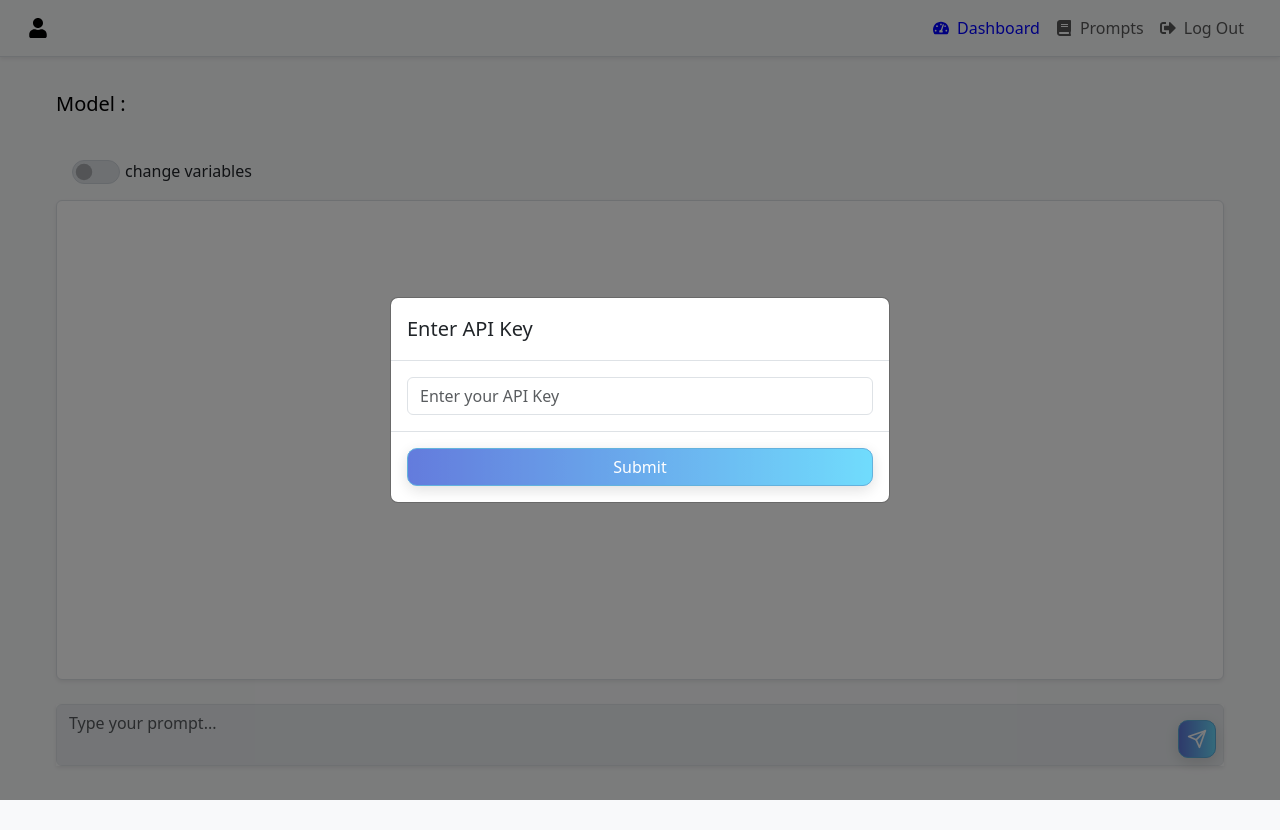
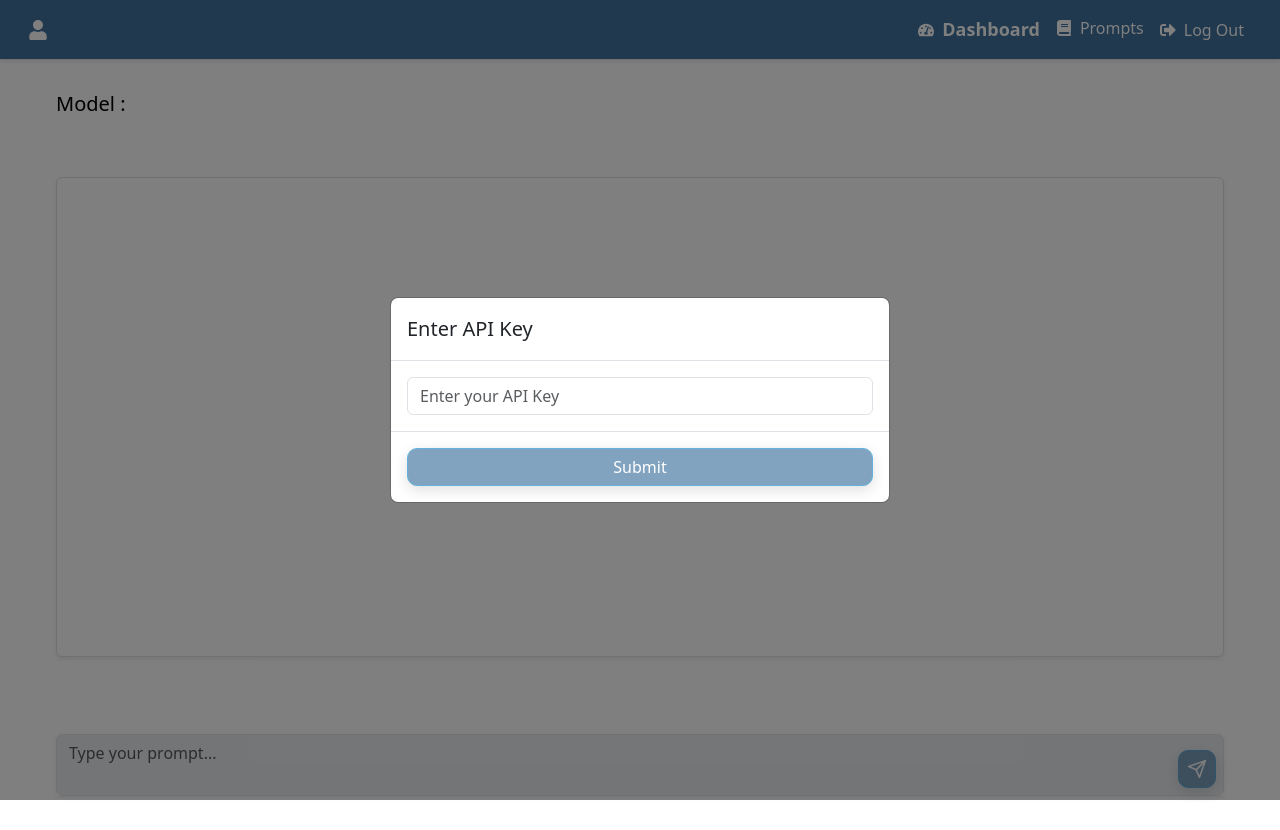
Before and after one commit to PADMANABAN5/tiny-magic, a React (Create React App) app: page /dashboard in a window 1280 px wide. Built offline with nearby package versions, Linux system fonts and the light colour scheme.

Commit message:
theme changed

```diff
--- a/src/components/Sidebar.jsx
+++ b/src/components/Sidebar.jsx
@@ -10,7 +10,7 @@ import {
 
 function Sidebar() {
   const location = useLocation();
-  const username = localStorage.getItem("username");
+  const username = sessionStorage.getItem("username");
   const [isMobile, setIsMobile] = useState(window.innerWidth < 768);
 
   useEffect(() => {
@@ -22,7 +22,7 @@ function Sidebar() {
   }, []);
 
   return (
-    <nav className="navbar navbar-expand-lg navbar-light bg-light fixed-top border-bottom shadow-sm px-3">
+    <nav className="navbar navbar-expand-lg navbar-light fixed-top border-bottom shadow-sm px-3">
       <div className="container-fluid">
         <span className="navbar-brand d-flex align-items-center">
           <FaUser className="me-2" />
@@ -53,8 +53,8 @@ function Sidebar() {
               to="/"
               className="nav-link d-flex align-items-center"
               onClick={() => {
-                localStorage.removeItem("chatHistory");
-                localStorage.clear();
+                sessionStorage.removeItem("chatHistory");
+                sessionStorage.clear();
 
               }}
             >
--- a/src/pages/Dashboard.jsx
+++ b/src/pages/Dashboard.jsx
@@ -15,10 +15,10 @@ function Dashboard() {
   const [prompt, setPrompt] = useState("");
   const [chatHistory, setChatHistory] = useState([]);
   const chatEndRef = useRef(null);
-  const model = localStorage.getItem("selectedModel");
+  const model = sessionStorage.getItem("selectedModel");
   const [selectedModel, setSelectedModel] = useState(model);
   const [selectedPrompt, setSelectedPrompt] = useState("conceptMentor");
-  const username = localStorage.getItem("username");
+  const username = sessionStorage.getItem("username");
   const [llmContent, setLlmContent] = useState("");
   const [interactionCompleted, setInteractionCompleted] = useState(false);
   const [sessionHistory, setSessionHistory] = useState([]);
@@ -27,7 +27,7 @@ function Dashboard() {
 
   const [isLoading, setIsLoading] = useState(false);
   const [showApiKeyPopup, setShowApiKeyPopup] = useState(
-    !localStorage.getItem(`apiKey_${username}`)
+    !sessionStorage.getItem(`apiKey_${username}`)
   );
   const [apiKey, setApiKey] = useState("");
   const [apiKeyError, setApiKeyError] = useState("");
@@ -84,7 +84,7 @@ function Dashboard() {
       return;
     }
 
-    const existingApiKeys = JSON.parse(localStorage.getItem("apiKeys") || "{}");
+    const existingApiKeys = JSON.parse(sessionStorage.getItem("apiKeys") || "{}");
 
     const isKeyUsed = Object.entries(existingApiKeys).some(
       ([storedUsername, storedApiKey]) =>
@@ -96,10 +96,10 @@ function Dashboard() {
       return;
     }
 
-    localStorage.setItem(`apiKey_${username}`, apiKey);
+    sessionStorage.setItem(`apiKey_${username}`, apiKey);
 
     existingApiKeys[username] = apiKey;
-    localStorage.setItem("apiKeys", JSON.stringify(existingApiKeys));
+    sessionStorage.setItem("apiKeys", JSON.stringify(existingApiKeys));
 
     setShowApiKeyPopup(false);
     setApiKeyError("");
@@ -176,7 +176,7 @@ function Dashboard() {
           ...prev,
           { user: prompt, system: initialResponse.apiResponseText },
         ];
-        localStorage.setItem("chatHistory", JSON.stringify(updatedHistory));
+        sessionStorage.setItem("chatHistory", JSON.stringify(updatedHistory));
         return updatedHistory;
       });
 
@@ -227,7 +227,7 @@ function Dashboard() {
           ...prev,
           { user: prompt, system: assessmentResponse.apiResponseText },
         ];
-        localStorage.setItem("chatHistory", JSON.stringify(updatedHistory));
+        sessionStorage.setItem("chatHistory", JSON.stringify(updatedHistory));
         return updatedHistory;
       });
 
@@ -273,12 +273,12 @@ function Dashboard() {
       }
     };
 
-    if (username && localStorage.getItem(`apiKey_${username}`)) {
+    if (username && sessionStorage.getItem(`apiKey_${username}`)) {
       fetchChatHistory();
     }
   }, [username]);
   useEffect(() => {
-  const savedChatHistory = localStorage.getItem("chatHistory");
+  const savedChatHistory = sessionStorage.getItem("chatHistory");
   if (savedChatHistory) {
     setChatHistory(JSON.parse(savedChatHistory));
   }
@@ -389,7 +389,7 @@ function Dashboard() {
     if (
       username &&
       selectedModel &&
-      localStorage.getItem(`apiKey_${username}`)
+      sessionStorage.getItem(`apiKey_${username}`)
     ) {
       initiateFirstMentorMessage();
     }
@@ -434,14 +434,14 @@ function Dashboard() {
       )}
 
       <Sidebar />
-      <div className="flex-grow-1 p-4 d-flex flex-column position-relative">
-        <div className="mb-3 mt-5">
+      <div className="flex-grow-1 p-4 d-flex flex-column position-relative dashboard-content">
+        <div className="mt-5">
           <h5 className="text-primary">
             <span style={{ color: "black" }}>Model : </span>
             {selectedModel}
           </h5>
         </div>
-        {prompt === '' && (
+        {/* {prompt === '' && (
         <div className="form-check form-switch m-3" style={{ marginRight: "10%" }}>
         <input
           className="form-check-input"
@@ -462,7 +462,7 @@ function Dashboard() {
           change variables
         </label>
       </div>
-        )}
+        )} */}
         <div
           id="chat-history"
           className="chat-history flex-grow-1 overflow-auto p-3 border rounded shadow-sm bg-white"
--- a/src/pages/Login.jsx
+++ b/src/pages/Login.jsx
@@ -13,7 +13,8 @@ function Login() {
 
   const handleSubmit = (e) => {
     e.preventDefault();
-
+    sessionStorage.clear();
+    sessionStorage.clear();
     const emailRegex = /^[^\s@]+@[^\s@]+\.[^\s@]+$/;
     if (!emailRegex.test(email)) {
       setError("Please enter a valid email.");
@@ -35,8 +36,8 @@ function Login() {
 
   const handleModelSelection = () => {
     if (selectedModel) {
-      localStorage.setItem("selectedModel", selectedModel);
-      localStorage.setItem("username", email);
+      sessionStorage.setItem("selectedModel", selectedModel);
+      sessionStorage.setItem("username", email);
       navigate("/dashboard", {
         state: { selectedModel, username: "PADMANABAN" },
       });
--- a/src/pages/Variables.jsx
+++ b/src/pages/Variables.jsx
@@ -26,9 +26,9 @@ function Variables() {
   const [currentPage, setCurrentPage] = useState(1);
   const rowsPerPage = 8;
 
-  // Load data from localStorage only on first render
+  // Load data from sessionStorage only on first render
   useEffect(() => {
-    const savedData = localStorage.getItem("variables");
+    const savedData = sessionStorage.getItem("variables");
     if (savedData) {
       try {
         const parsed = JSON.parse(savedData);
@@ -36,18 +36,18 @@ function Variables() {
           setVariables(parsed);
         }
       } catch (err) {
-        console.error("Invalid JSON in localStorage:", err);
+        console.error("Invalid JSON in sessionStorage:", err);
       }
     }
   }, []);
 
-  // Save to localStorage ONLY after first load (skip during load)
+  // Save to sessionStorage ONLY after first load (skip during load)
   useEffect(() => {
     if (isInitialMount.current) {
       isInitialMount.current = false;
       return;
     }
-    localStorage.setItem("variables", JSON.stringify(variables));
+    sessionStorage.setItem("variables", JSON.stringify(variables));
   }, [variables]);
 
   // Function to save a single new variable to the server
--- a/src/pages/prompt.jsx
+++ b/src/pages/prompt.jsx
@@ -4,8 +4,8 @@ import { Tab, Nav, Row, Col, Button } from 'react-bootstrap';
 import { FaEdit, FaSave, FaEye, FaSyncAlt } from 'react-icons/fa';
 import axios from 'axios';
 
-const username = localStorage.getItem("username");
-
+const username = sessionStorage.getItem("username");
+console.log(username)
 const initialTexts = {
   tab1: { label: 'Concept mentor', content: '' },
   tab2: { label: 'Assessment prompt', content: '' },
@@ -386,7 +386,7 @@ function Prompt() {
     setLoadingTabs(prev => ({ ...prev, [tabKey]: true }));
 
     try {
-      const url = `https://tinymagiq-backend.onrender.com/api/templates/defaults?templateType=${templateType}`;
+      const url = `${process.env.REACT_APP_API_LINK}/templates/defaults?templateType=${templateType}`;
       const response = await axios.get(url);
 
       let content = response.data.data?.content || '';
@@ -456,11 +456,8 @@ function Prompt() {
       templateType: templateMap[tabKey],
       content: editedTexts[tabKey].content,
     };
-
-    console.log('Save payload:', payload);
-
     try {
-      const res = await axios.post('https://tinymagiq-backend.onrender.com/api/templates', payload);
+      const res = await axios.post(`${process.env.REACT_APP_API_LINK}/templates`, payload);
 
       alert('Template saved successfully!');
 
@@ -493,7 +490,7 @@ function Prompt() {
     };
 
     try {
-      await axios.post('https://tinymagiq-backend.onrender.com/api/templates/defaults', payload);
+      await axios.post(`${process.env.REACT_APP_API_LINK}/templates/defaults`, payload);
 
       alert(`${texts[tabKey].label} has been reset to default.`);
 
@@ -522,7 +519,7 @@ function Prompt() {
                   <Nav.Item key={tabKey}>
                     <Nav.Link
                       eventKey={tabKey}
-                      className="text-start border"
+                      className="text-start border prompt-nav"
                       style={{ borderColor: currentTab === tabKey ? '#0d6efd' : '#dee2e6' }}
                     >
                       {texts[tabKey].label}
--- a/src/styles/dashboard.css
+++ b/src/styles/dashboard.css
@@ -5,7 +5,7 @@
 
 body {
   overflow-y: hidden;
-  background: #f8f9fa !important;
+  background: white !important;
 
 }
 
@@ -98,9 +98,24 @@ body {
   }
 }
 .navbar-nav .nav-item .active {
-  color: blue;
-  font-weight: 500;
+  font-weight: 700;
+    font-size: 18px;
 }
 .form-check-input {
   display: inline-block !important;
 }
+
+.alert-secondary, .alert-primary,.navbar{
+  background-color: #40739e !important;
+    color: white !important;
+}
+ .navbar-brand,.nav-link,  .prompt-nav.active {
+   color: white !important;
+ }
+
+ .dashboard-content {
+  background-color: white !important;
+ }
+ .prompt-nav {
+  color:black !important
+ }
--- a/src/styles/login.css
+++ b/src/styles/login.css
@@ -154,7 +154,8 @@ input:-moz-autofill {
 button {
     width: 100%;
     padding: 15px;
-    background: linear-gradient(to right, #1136cb, #25cafc);
+    /* background: linear-gradient(to right, #1136cb, #25cafc); */
+    background-color: #40739e !important;
     color: #fff;
     border: 1px solid #118acb !important;
     border-radius: 10px !important;
--- a/src/styles/sidebar.css
+++ b/src/styles/sidebar.css
@@ -140,7 +140,7 @@
   }
   .nav-pills .nav-link.active {
     color: var(--active-color);
-    background-color: var(--primary-color);
+    background-color: #40739e;
     font-weight: 600;
   }
 
--- a/src/utils/callLLM.js
+++ b/src/utils/callLLM.js
@@ -1,9 +1,9 @@
 export async function callLLM(provider, config, messages) {
-  const username = localStorage.getItem("username");
-  const apiKey = localStorage.getItem(`apiKey_${username}`);
+  const username = sessionStorage.getItem("username");
+  const apiKey = sessionStorage.getItem(`apiKey_${username}`);
 
   if (!apiKey && provider.toLowerCase() === "groq") {
-    console.error("No API key found in localStorage for user:", username);
+    console.error("No API key found in sessionStorage for user:", username);
     return "Error: No API key provided. Please enter an API key in the dashboard.";
   }
   try {
```
